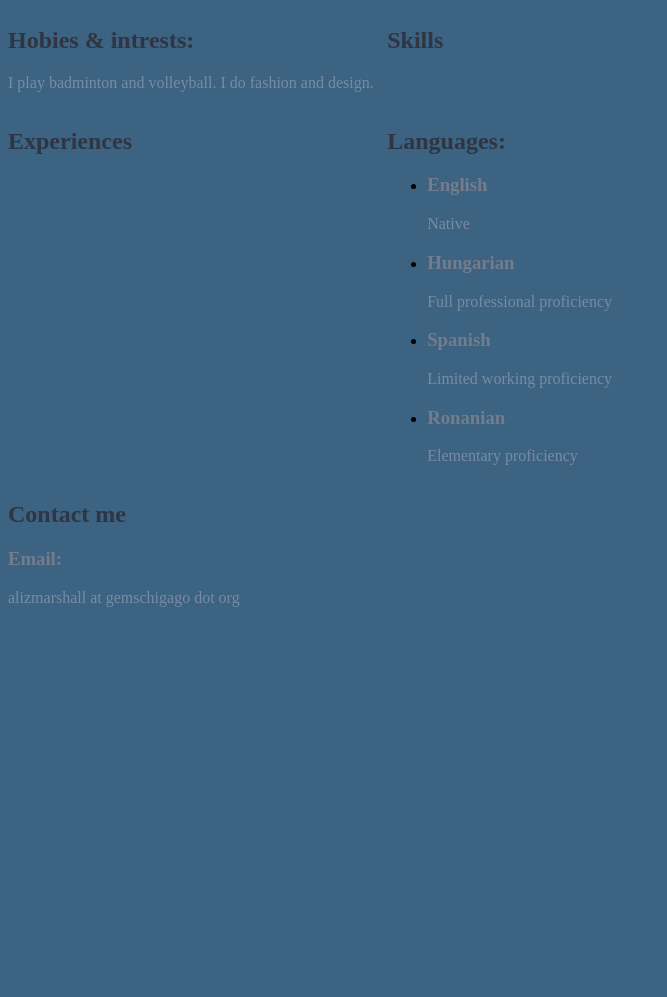
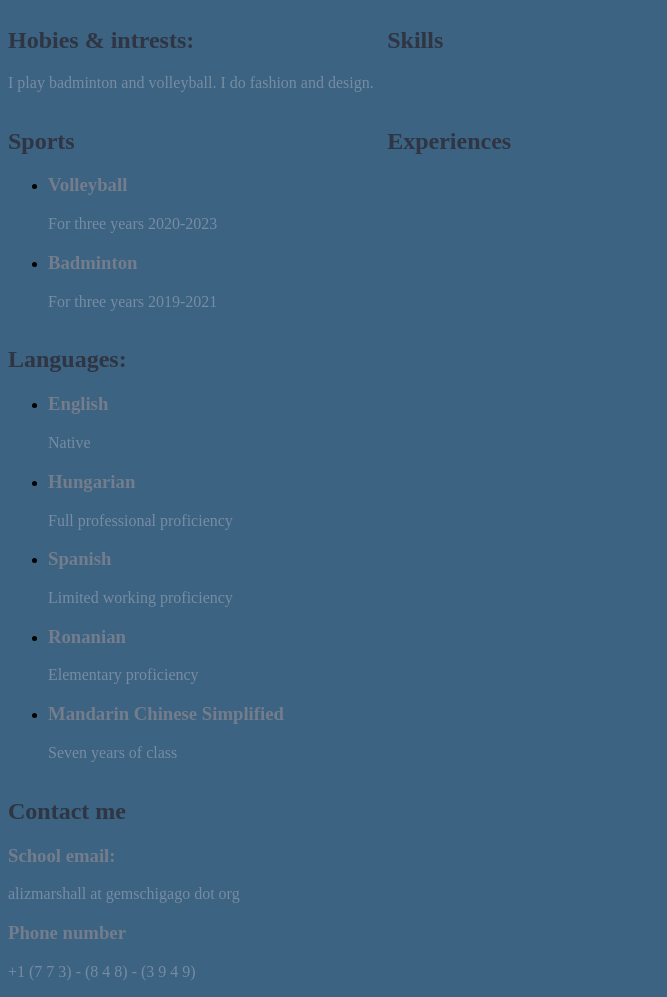
Before and after one commit to Alice321-123/Alice321-123.github.io, a plain HTML site: page index.html in a window 1280 px wide. Shown: the part 138-1135 px from the top of the page, without its empty margins (0-667 px from the left). Before the commit the page ends 800 px from the top, so only its background shows below. Drawn offline with Linux system fonts and the light colour scheme.

Commit message:
Update index.html

```diff
--- a/index.html
+++ b/index.html
@@ -32,6 +32,16 @@
 			<p></p>
 		</div>
 
+		<div id=sports>
+			<h2>Sports</h2>
+			<ul>
+				<li><h3>Volleyball</h3></li>
+			<p>For three years 2020-2023</p>
+				<li><h3>Badminton</h3></li>
+			<p>For three years 2019-2021</p>
+			</ul>
+		</div>
+
 		<div id=experiences>
 			<h2>Experiences</h2>
 			<p></p>
@@ -48,16 +58,18 @@
 			<p>Limited working proficiency</p>
 			<li><h3>Ronanian</h3></li>
 			<p>Elementary proficiency</p>
+			<li><h3>Mandarin Chinese Simplified</h3></li>
+			<p>Seven years of class</p>
 				</ul>
 		</div>
 
 		</div>
 
 		<h2>Contact me</h2>
-		<h3>Email:</h3>
+		<h3>School email:</h3>
 		<p>alizmarshall at gemschigago dot org</p>
-		<h3></h3>
-		<p></p>
+		<h3>Phone number</h3>
+		<p>+1  (7 7 3) - (8 4 8) - (3 9 4 9)</p>
 
 	</boby>
 
```
